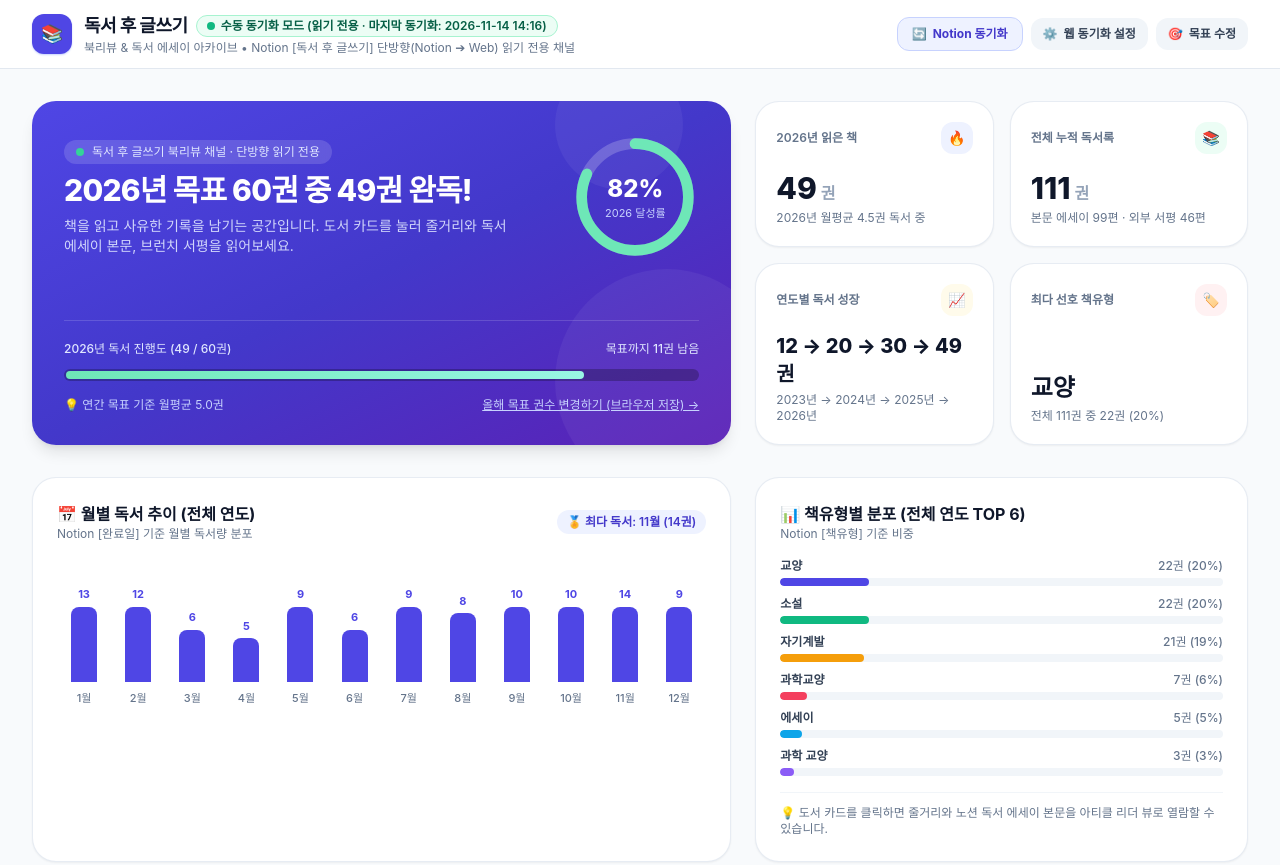
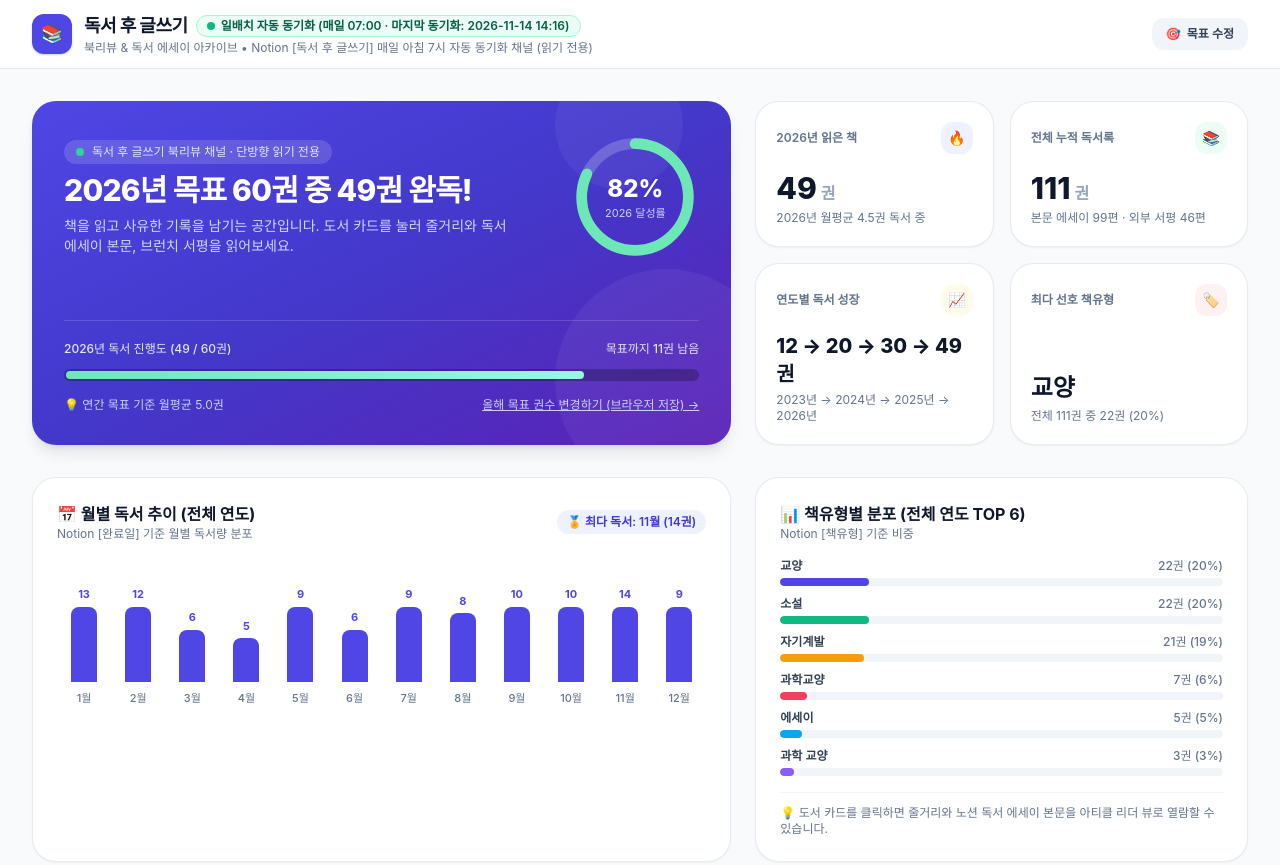
Before and after one commit to Crimsontiger84/book_review, a plain HTML site: page index.html in a window 1280 px wide. Shown: the top 865 px of the page. Drawn offline with nearby package versions, Linux system fonts and the light colour scheme; a web font is replaced by a local one.

Commit message:
feat: deploy index.html (Read-Only Book Review Channel)

```diff
--- a/index.html
+++ b/index.html
@@ -73,27 +73,19 @@
             <h1 class="text-lg font-extrabold tracking-tight text-slate-900" id="headerTitle">독서 후 글쓰기</h1>
             <span
               id="notionStatusBadge"
-              class="text-xs font-semibold px-2.5 py-0.5 rounded-full bg-slate-100 text-slate-700 border border-slate-200 flex items-center gap-1.5"
-              title="Notion 원본 DB 보호를 위해 단방향 읽기 전용 수동 동기화로만 동작합니다"
+              class="text-xs font-semibold px-2.5 py-0.5 rounded-full bg-emerald-50 text-emerald-800 border border-emerald-200 flex items-center gap-1.5"
+              title="매일 오전 7시(KST) 노션 최신 데이터가 자동으로 일배치 동기화됩니다 (읽기 전용)"
             >
               <span id="notionBadgeDot" class="w-2 h-2 rounded-full bg-emerald-500"></span>
-              <span id="notionBadgeText">수동 동기화 모드 (읽기 전용 · 마지막 동기화: 2026-11-07 22:32)</span>
+              <span id="notionBadgeText">일배치 자동 동기화 (매일 07:00 · 마지막 동기화: 2026-11-07 22:32)</span>
             </span>
           </div>
-          <p class="text-xs text-slate-500">북리뷰 & 독서 에세이 아카이브 • Notion [독서 후 글쓰기] 단방향(Notion ➔ Web) 읽기 전용 채널</p>
+          <p class="text-xs text-slate-500">북리뷰 & 독서 에세이 아카이브 • Notion [독서 후 글쓰기] 매일 아침 7시 자동 동기화 채널 (읽기 전용)</p>
         </div>
       </div>
 
       <div class="flex flex-wrap items-center gap-2">
-        <button onclick="syncFromNotion(true)" id="syncBtn" class="px-3.5 py-2 rounded-xl text-xs font-bold text-indigo-700 bg-indigo-50 hover:bg-indigo-100 border border-indigo-200 transition flex items-center gap-1.5" title="클릭 시에만 Notion 최신 데이터를 읽기 전용으로 불러옵니다">
-          <span>🔄</span>
-          <span>Notion 동기화</span>
-        </button>
-        <button onclick="openTokenModal()" class="px-3 py-2 rounded-xl text-xs font-semibold text-slate-700 bg-slate-100 hover:bg-slate-200 transition flex items-center gap-1.5" title="GitHub 웹에서 [Notion 동기화] 클릭 시 자동으로 노션 DB를 동기화하도록 설정">
-          <span>⚙️</span>
-          <span>웹 동기화 설정</span>
-        </button>
-        <button onclick="openGoalModal()" class="px-3 py-2 rounded-xl text-xs font-semibold text-slate-700 bg-slate-100 hover:bg-slate-200 transition flex items-center gap-1.5" title="목표 권수는 이 브라우저(localStorage)에만 저장됩니다">
+        <button onclick="openGoalModal()" class="px-3.5 py-2 rounded-xl text-xs font-semibold text-slate-700 bg-slate-100 hover:bg-slate-200 transition flex items-center gap-1.5" title="목표 권수는 이 브라우저(localStorage)에만 저장됩니다">
           <span>🎯</span>
           <span>목표 수정</span>
         </button>
@@ -350,10 +342,8 @@
 
   <!-- Footer -->
   <footer class="max-w-7xl w-full mx-auto px-4 sm:px-6 lg:px-8 py-6 border-t border-slate-200/80 mt-12 flex flex-col sm:flex-row items-center justify-between gap-4 text-xs text-slate-400">
-    <div id="footerSyncStatus">ReadLog • Notion [독서 후 글쓰기] 단방향 수동 동기화 모드 (Strict Read-Only)</div>
+    <div id="footerSyncStatus">ReadLog • Notion [독서 후 글쓰기] 매일 07:00 일배치 자동 동기화 (Strict Read-Only)</div>
     <div class="flex flex-wrap items-center gap-4">
-      <button onclick="syncFromNotion(true)" class="hover:text-indigo-600 underline font-semibold">🔄 지금 Notion 수동 동기화</button>
-      <button onclick="openTokenModal()" class="hover:text-indigo-600 underline">🔑 웹 수동 동기화 키 설정</button>
       <button onclick="exportData()" class="hover:text-slate-600 underline">JSON 스냅샷 백업 내보내기</button>
     </div>
   </footer>
@@ -603,9 +593,14 @@
     }
 
     async function loadStaticJsonSnapshot() {
+      const urls = [
+        `./data/notion_books.json?t=${Date.now()}`,
+        `https://raw.githubusercontent.com/${GITHUB_REPO}/main/data/notion_books.json?t=${Date.now()}`
+      ];
+      for (const url of urls) {
         try {
-        const res = await fetch(`./data/notion_books.json?t=${Date.now()}`, { cache: 'no-store' });
-        if (!res.ok) return false;
+          const res = await fetch(url, { cache: 'no-store' });
+          if (!res.ok) continue;
           const data = await res.json();
           if (Array.isArray(data.books) && data.books.length > 0) {
             books = mergeBooksList(books, data.books);
@@ -615,6 +610,7 @@
             return true;
           }
         } catch (e) {}
+      }
       return false;
     }
 
@@ -740,10 +736,10 @@
       } else {
         badge.className = 'text-xs font-semibold px-2.5 py-0.5 rounded-full bg-emerald-50 text-emerald-800 border border-emerald-200 flex items-center gap-1.5';
         dot.className = 'w-2 h-2 rounded-full bg-emerald-500';
-        text.textContent = customText || `수동 동기화 모드 (읽기 전용 · 마지막 동기화: ${lastSyncedAt})`;
+        text.textContent = customText || `일배치 자동 동기화 (매일 07:00 · 마지막 동기화: ${lastSyncedAt})`;
       }
       document.getElementById('footerSyncStatus').textContent =
-        `🔒 Notion [${notionDbTitle}] 단방향 수동 동기화 모드 (읽기 전용) • 총 ${books.length}권 • 마지막 동기화: ${lastSyncedAt}`;
+        `🔒 Notion [${notionDbTitle}] 매일 오전 7시 일배치 자동 동기화 (읽기 전용) • 총 ${books.length}권 • 마지막 동기화: ${lastSyncedAt}`;
     }
 
     // 오직 사용자가 [🔄 Notion 동기화] 버튼을 직접 클릭했을 때만 호출됨
```
Lines whose indentation alone changed are shown as unchanged.
